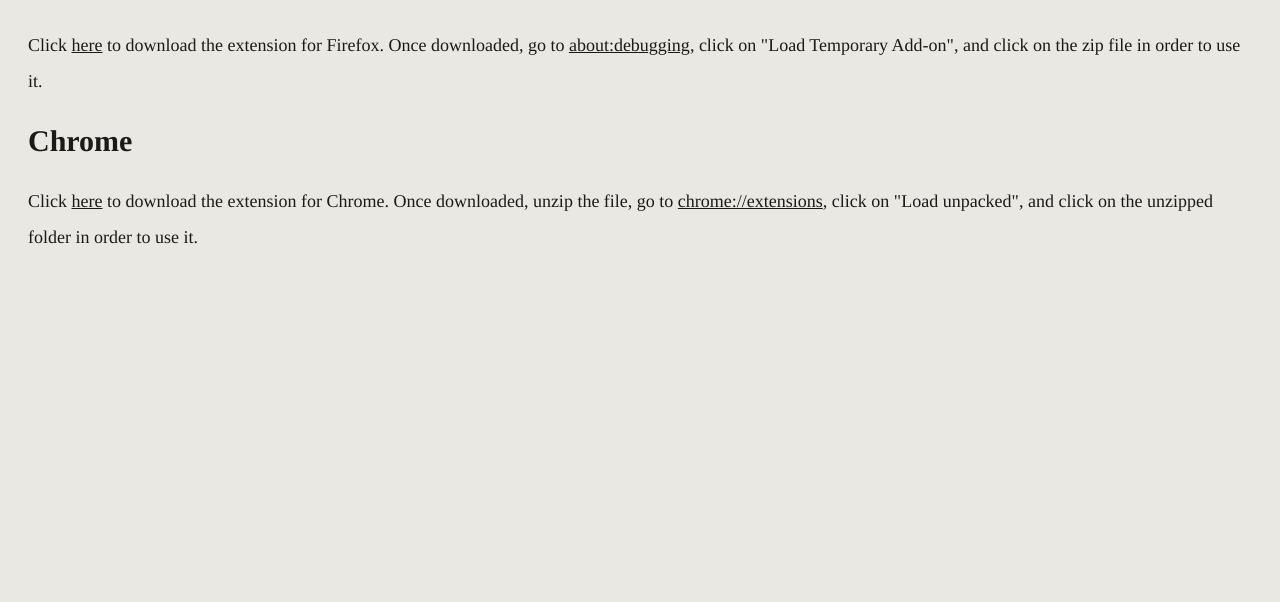
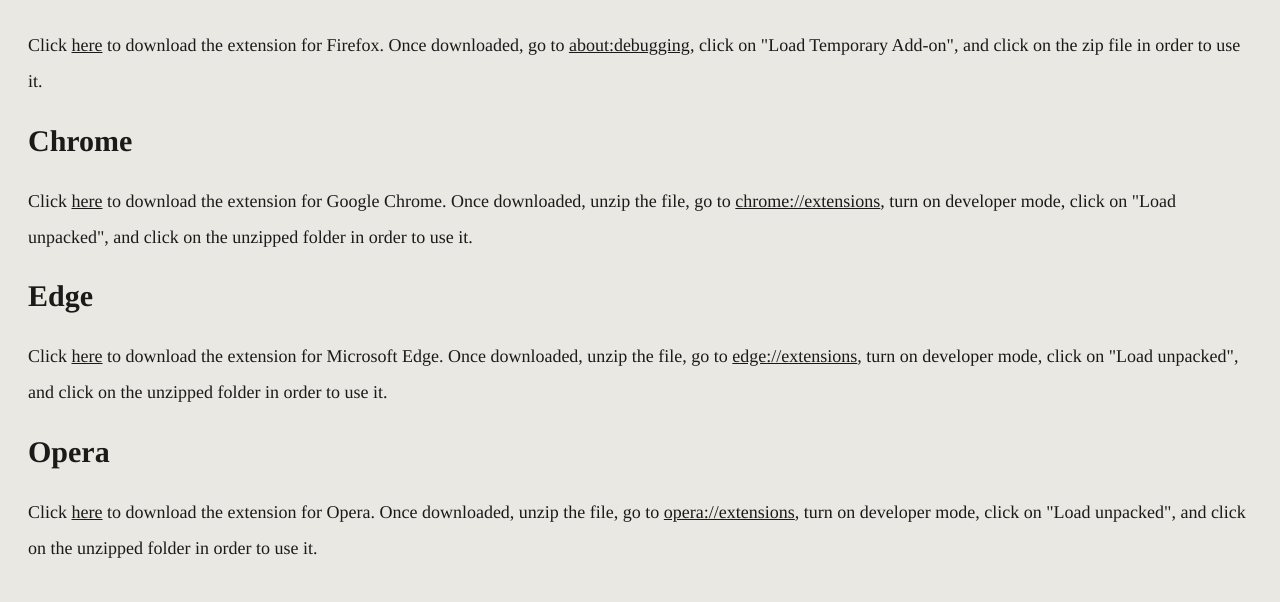
Before and after one commit to AnnabelleLew/news-checker-website, a Django app: template catalog/templates/download.html in a window 1280 px wide. Shown: the part 275-877 px from the top of the page. Before the commit the page ends 519 px from the top, so only its background shows below. Run offline with Django 3.2, Linux system fonts and the light colour scheme; the template is opened without the code that fills it, so the values that code supplies are empty.

Commit message:
added edge and opera zip files

```diff
--- a/catalog/templates/download.html
+++ b/catalog/templates/download.html
@@ -4,7 +4,11 @@
     <h1>Download</h1>
     <p>As of right now, the News Checker extension is still in development, so downloads can only be made directly from this website.</p>
     <h2>Firefox</h2>
-    <p>Click <a href="{% url 'firefox' %}">here</a> to download the extension for Firefox. Once downloaded, go to <a href="about:debugging#/runtime/this-firefox">about:debugging</a>, click on "Load Temporary Add-on", and click on the zip file in order to use it.</p>
+    <p>Click <a href="{% url 'firefox' %}">here</a> to download the extension for Firefox. Once downloaded, go to <a href="about:debugging">about:debugging</a>, click on "Load Temporary Add-on", and click on the zip file in order to use it.</p>
     <h2>Chrome</h2>
-    <p>Click <a href="{% url 'chrome' %}">here</a> to download the extension for Chrome. Once downloaded, unzip the file, go to <a href="chrome://extensions/">chrome://extensions</a>, click on "Load unpacked", and click on the unzipped folder in order to use it.</p>
+    <p>Click <a href="{% url 'chrome' %}">here</a> to download the extension for Google Chrome. Once downloaded, unzip the file, go to <a href="chrome://extensions/">chrome://extensions</a>, turn on developer mode, click on "Load unpacked", and click on the unzipped folder in order to use it.</p>
+    <h2>Edge</h2>
+    <p>Click <a href="{% url 'edge' %}">here</a> to download the extension for Microsoft Edge. Once downloaded, unzip the file, go to <a href="edge://extensions/">edge://extensions</a>, turn on developer mode, click on "Load unpacked", and click on the unzipped folder in order to use it.</p>
+    <h2>Opera</h2>
+    <p>Click <a href="{% url 'opera' %}">here</a> to download the extension for Opera. Once downloaded, unzip the file, go to <a href="opera://extensions/">opera://extensions</a>, turn on developer mode, click on "Load unpacked", and click on the unzipped folder in order to use it.</p>
 {% endblock %}
--- a/catalog/urls.py
+++ b/catalog/urls.py
@@ -9,6 +9,8 @@ urlpatterns = [
     path('download/', views.download, name='download'),
     path('firefox/', views.firefox_download, name='firefox'),
     path('chrome/', views.chrome_download, name='chrome'),
+    path('edge/', views.edge_download, name='edge'),
+    path('opera/', views.edge_download, name='opera'),
     path('add/', views.add, name='add'),
     path('articles/', views.ArticleBiasesByUserListView.as_view(), name='articles'),
     path('password/', views.change_password, name='change_password'),
```
Also changed, not shown: catalog/views.py (+12 -0 lines), 4 other files.
